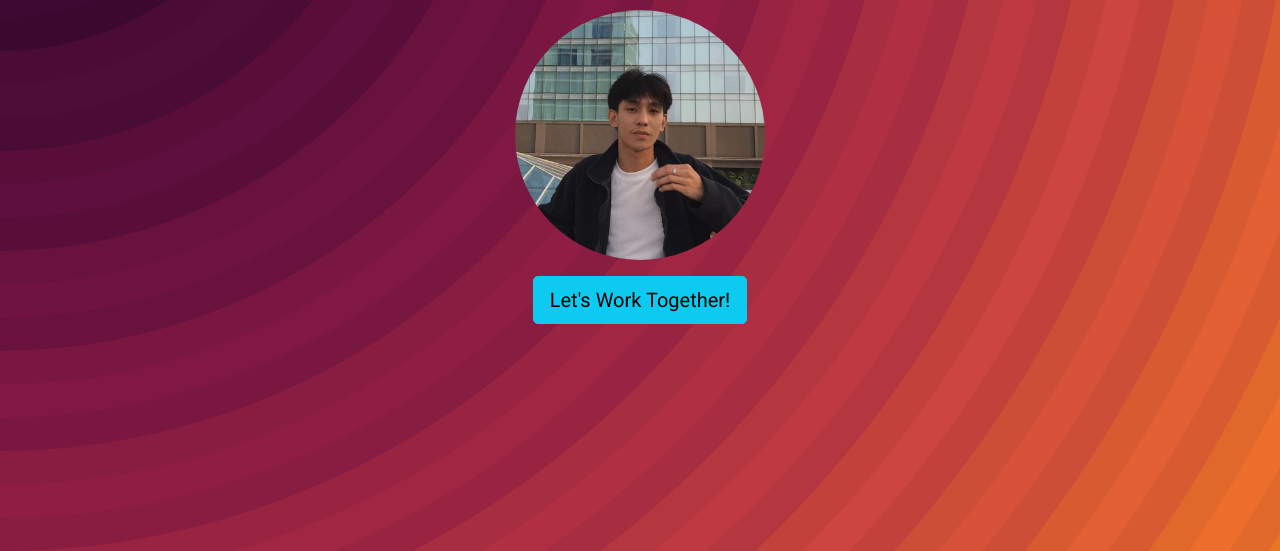
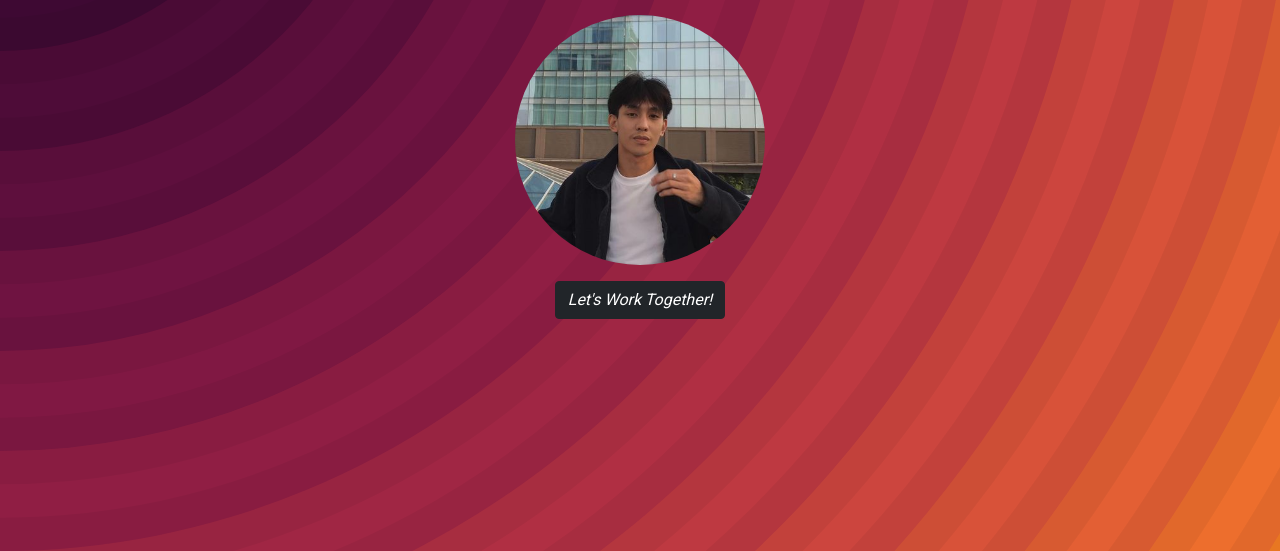
Before and after one commit to afgeloo/fcb-portfolio, a plain HTML site: page index.html in a window 1280 px wide. Shown: the part 249-800 px from the top of the page. Drawn offline with nearby package versions, Linux system fonts and the light colour scheme.

Commit message:
Update index.html

```diff
--- a/index.html
+++ b/index.html
@@ -20,7 +20,7 @@
 			<p><i>Hi! I am Angelo and I love building things from scratch.</i></p>
 			<img src="images/pp.png" id="profile">
 
-			<a href="mailto:fareyes2603@gmail.com" class="btn btn-info btn-lg mt-3">Let's Work Together!</a>
+			<a href="mailto:fareyes2603@gmail.com" class="btn btn-info btn-dark mt-3"><i>Let's Work Together!</i></a>
 		</section>
 	</div>
 	<script src="https://cdn.jsdelivr.net/npm/bootstrap@5.0.2/dist/js/bootstrap.bundle.min.js" integrity="sha384-MrcW6ZMFYlzcLA8Nl+NtUVF0sA7MsXsP1UyJoMp4YLEuNSfAP+JcXn/tWtIaxVXM" crossorigin="anonymous"></script>
```
